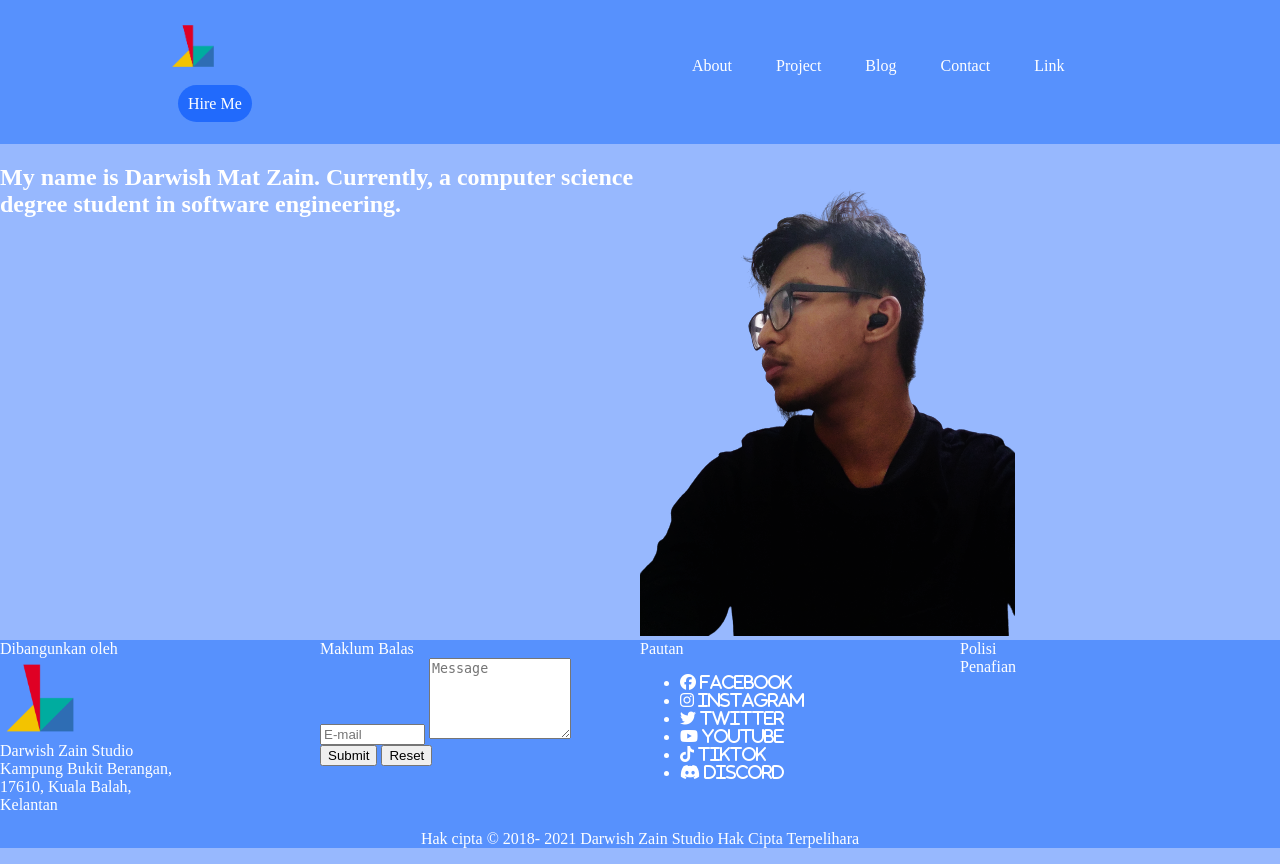
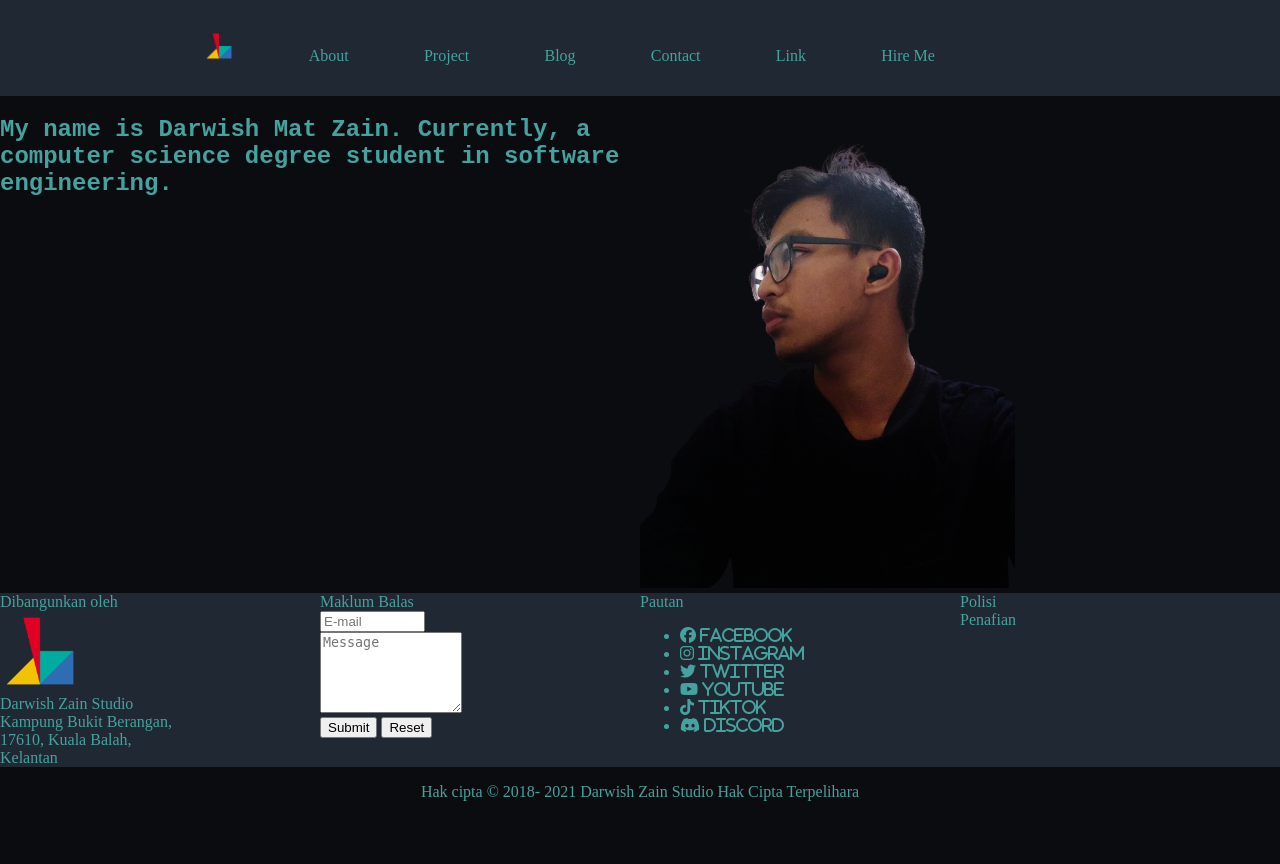
Before and after one commit to darwishzain/darwishzain.github.io, a PHP site: page / in a window 1280 px wide. After the commit the page ends 801 px from the top, so only its background shows below. Run offline with PHP 8.4, Linux system fonts and the light colour scheme; some libraries are stand-ins or nearby versions.

Commit message:
11112021 2301

```diff
--- a/index.html
+++ b/index.html
@@ -9,11 +9,12 @@
 	<link rel="stylesheet" href="/styles/main.css">
 </head>
 <body>
+    <!--header-->
 	<header>
 		<ul>
-			<li>
+			<li class="navigation">
 				<a href="/index.html">
-					<img class="logo" src="/img/dzslogo.png" alt="" srcset="" height="10%" width="10%">
+					<img class="logo" src="/img/dzslogo.png" alt="" srcset="" height="30vw" width="30vw">
 				</a>
 			</li>
 			<li class="navigation"> <a href="/pages/about.html">About</a> </li>
@@ -24,6 +25,7 @@
 			<li class="navigation"> <a class="hireme" href="">Hire Me</a> </li>
 		</ul>
 	</header>
+    <!--content-->
     <div class="content">
         <div>
             <h2>
@@ -36,8 +38,8 @@
             <img src="/img/darwish1.png" height="25%" alt="">
         </div>
     </div>
+    <!--footer-->
 	<footer>
-        <div id="foot">
         <div class="foot">
             Dibangunkan oleh <br>
             <img src="/img/dzslogo.png" alt="developers logo" height="80px" alt="" srcset=""> <br>
@@ -50,6 +52,7 @@
             Maklum Balas <br>
             <form action="">
                 <input type="email" name="" id="" placeholder="E-mail" size="10">
+                <br>
                 <textarea name="" id="" cols="15" rows="5" placeholder="Message"></textarea>
                 <br>
                 <input type="submit" value="Submit">
@@ -73,16 +76,13 @@
             Penafian <br>
 
         </div>
-        </div>
-        <p style="text-align: center">
+    </footer>
+	<p style="text-align: center;">
         Hak cipta &copy; 2018-
         <script>
             document.write(new Date().getFullYear())
         </script>
         Darwish Zain Studio Hak Cipta Terpelihara
     </p>
-
-    </footer>
-
 </body>
 </html>
--- a/pages/about.html
+++ b/pages/about.html
@@ -22,7 +22,7 @@
 			<li> <a class="hireme" href="">Hire Me</a> </li>
 		</ul>
 	</header>
-    <h2 class="pageTitle">About</h2>
+    <h2 class="page">About</h2>
     <p>
         My name is Darwish Mat Zain. You can call me Darwish but some people just
         call me Wish. <br>
--- a/styles/main.css
+++ b/styles/main.css
@@ -6,19 +6,18 @@
 /*Montserrat*/
 @import url('https://fonts.googleapis.com/css2?family=Press+Start+2P&display=swap');
 /*Press Start 2P*/
-:root {
-  --one: #216afc;
-  --two:#397afd;
-  --three:#5791fd;
-  --four:#97b8fe;
-  --five:#b5cdfe;
-  --six:#cedefe;
+:root{
+  --primary:#0B0C10;
+  --secondary:#1F2833;
+  --bgm:#C5C6C7;
+  --bga:#66FCF1;
+  --accent:#45A29E;
 }
 body{
   margin: 0px;
   padding: 0px;
-  background-color: var(--four);
-  color: #ffffff;
+  background-color: var(--primary);
+  color: var(--accent);
 }
 .logo{
   cursor: pointer;
@@ -32,41 +31,43 @@ header{
   justify-content: space-between;
   align-items: center;
   padding: 5px 10%;
-  background-color: var(--three);
-  color: #ffffff;
+  background-color: var(--secondary);
+  color: var(--accent);
 }
 header ul{
   list-style: none;
 }
-header ul li{
+.navigation{
   display: inline-block;
-}
-.navigation{
   padding: 10px;
 }
 .navigation a{
-  padding: 10px 10px;
-  border-radius: 20px;
+  padding: 2vw 2vw 2vw 2vw;
+  border-radius: 25vw;
 }
 .navigation a:hover{
-  background-color: #FFFFFF;
-  color: #000000;
+  background-color: var(--primary);
+  color: var(--bga);
 }
 .content{
+  font-family: 'Courier New', Courier, monospace;
   display: inline-flex;
 }
 .content div{
   width: 50%;
   height: 50%;
 }
-.jeli{
-  background-color: #61892F;
+/*footer*/
+footer{
+  background-color: var(--secondary);
+  display: inline-flex;
 }
-#topContent div{
-  display: inline-block;
-  width: 40%;
+footer div{
+  width: 25vw;
 }
-.pageTitle{
+
+/*page style*/
+.page{
   background-color: #00AC9F;
   color:#000000;
   padding: 10px 5px;
@@ -76,15 +77,3 @@ header ul li{
 .sub{
   text-align: center;
 }
-.hireme{
-  background-color: var(--one);
-}
-footer{
-  background-color: var(--three);
-}
-#foot{
-  display: inline-flex;
-}
-.foot{
-  width: 25vw;
-}
```
Lines whose indentation alone changed are shown as unchanged.
